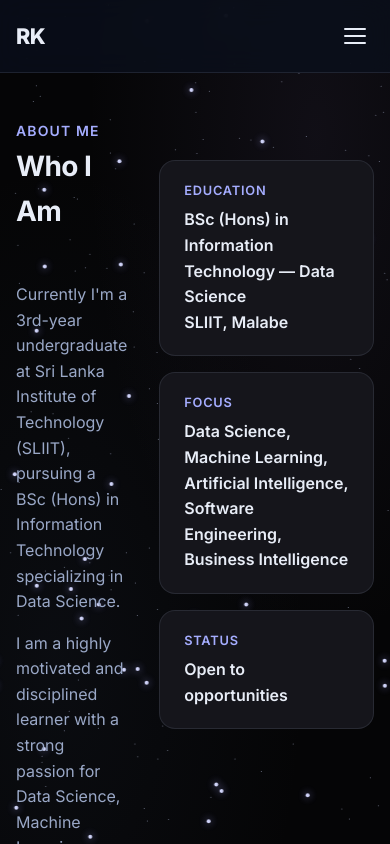
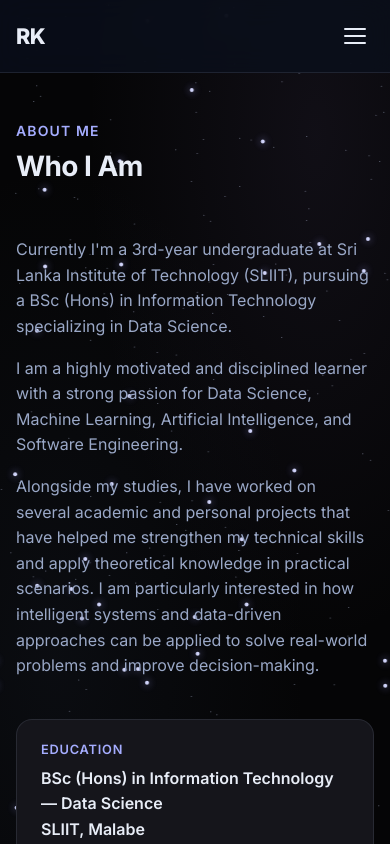
Before and after one commit to ruwinya10/Personal-Portfolio, a React (Vite) app in the folder my-portfolio/: page /about in a window 390 px wide. Shown: the top 844 px of the page. Built offline with nearby package versions, Linux system fonts and the light colour scheme.

Commit message:
about me fix

```diff
--- a/my-portfolio/src/App.css
+++ b/my-portfolio/src/App.css
@@ -571,11 +571,22 @@ main > :is(.home, .about, .contact) {
 /* Responsive */
 @media (max-width: 960px) {
   .home-grid,
-  .about-grid,
   .skills-grid,
   .projects-grid,
   .contact-layout {
     grid-template-columns: 1fr;
+  }
+
+  .about-grid {
+    grid-template-columns: minmax(0, 1fr);
+    grid-template-areas:
+      "header"
+      "text"
+      "highlights";
+  }
+
+  .about-highlights {
+    padding-top: 1.5rem;
   }
 
   .home-visual {
```
